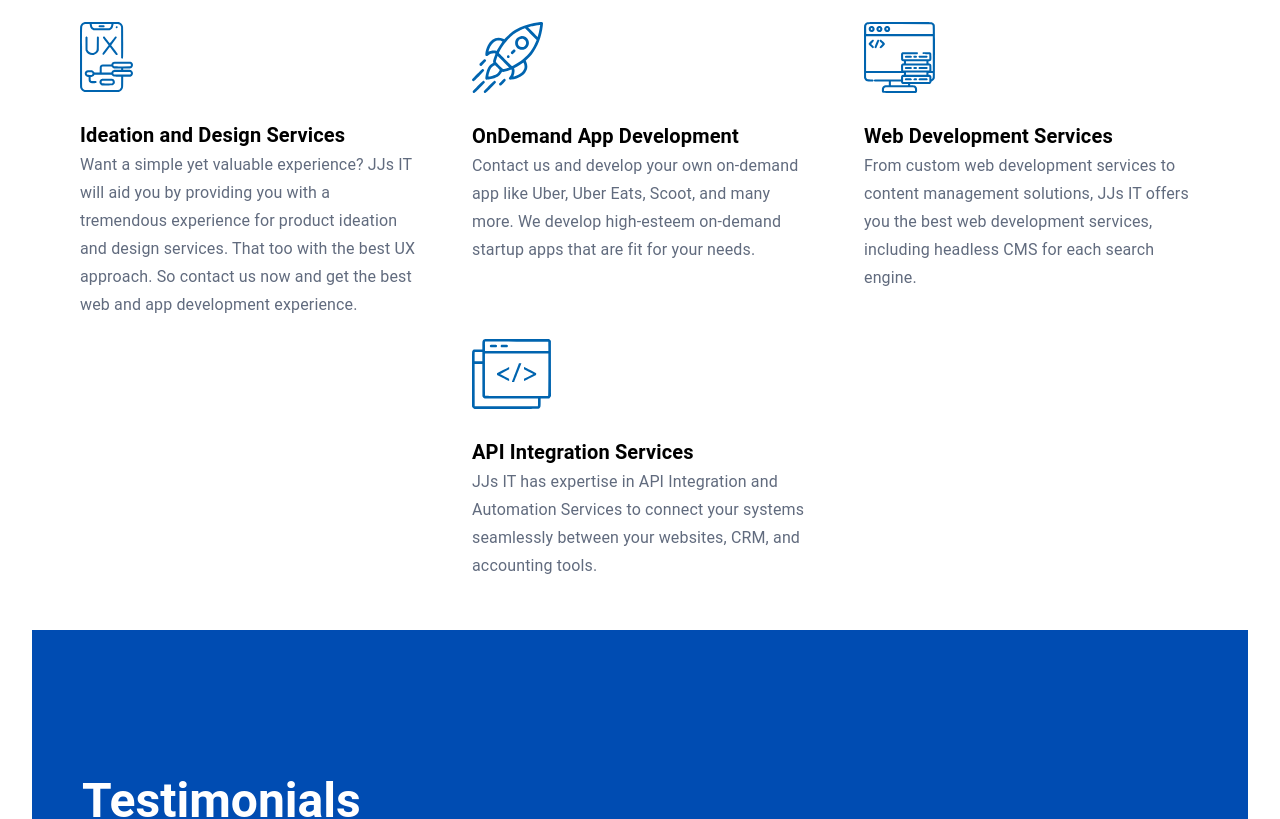
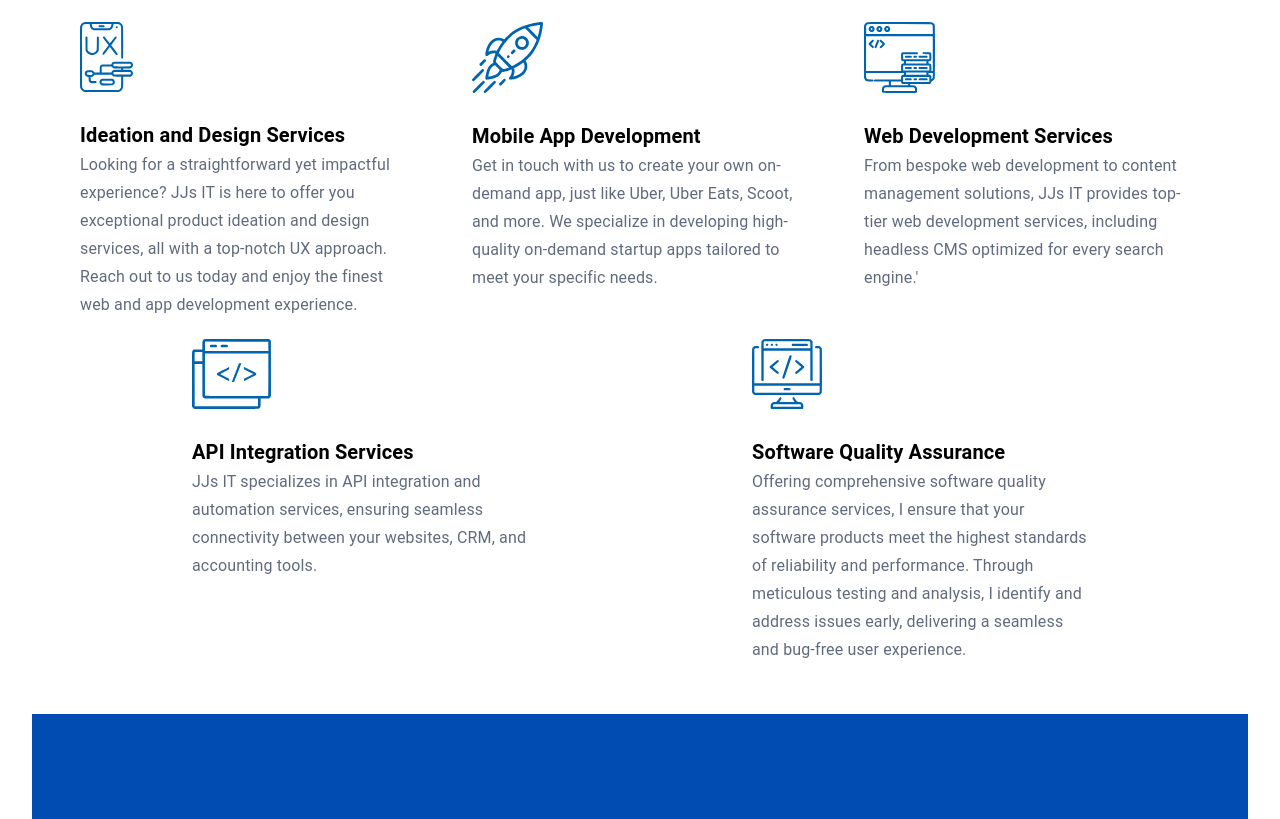
Before and after one commit to Zeeeforzain/JJs_IT, a React (Create React App) app: page / in a window 1280 px wide. Shown: the part 940-1759 px from the top of the page. Built offline with nearby package versions, Linux system fonts and the light colour scheme.

Commit message:
Changing Applied

```diff
--- a/public/index.html
+++ b/public/index.html
@@ -2,7 +2,7 @@
 <html lang="en">
   <head>
     <meta charset="utf-8" />
-    <link rel="icon" href="Images/jjsIT.png" />
+    <link rel="icon" href="Images/favIcon.png" />
     <meta name="viewport" content="width=device-width, initial-scale=1" />
     <meta name="theme-color" content="#000000" />
     <meta
--- a/src/Components/Appbar.js
+++ b/src/Components/Appbar.js
@@ -74,7 +74,7 @@
 
   const drawer = (
     <Box onClick={handleDrawerToggle} sx={{ textAlign: "center" }}>
-      <Title />
+      <Title img="Images/jjs_it.png" />
       <Divider />
       <List>
         {navItems.map((item, index) => (
@@ -124,7 +124,7 @@
           >
             <MenuIcon />
           </IconButton>
-          <Title
+          <Title img="Images/jjs_it.png"
             sx={{
               display: { xs: "block", sm: "block" },
               flexGrow: 0,
--- a/src/Components/Footer.js
+++ b/src/Components/Footer.js
@@ -69,7 +69,9 @@
           justifyContent={"space-around"}
           borderBottom={{ xs: "1px solid white", md: "none" }}
         >
-          <Title color="white" />
+          <Title
+          img="Images/jjs_it2.png"
+          color="white" />
           <Typography
             varient="body1"
             width={"100%"}
@@ -94,7 +96,7 @@
               height={"auto"}
             />
             <Typography variant="body1" marginLeft={"10px"} fontWeight={"500"}>
-              +92 00000000
+              +92 345 5276648
             </Typography>
           </Box>
           <Box
@@ -141,13 +143,6 @@
                 "&:hover": { textDecoration: "Underline", cursor: "pointer" },
               }}
             >
-              Portfolio
-            </ListItem>
-            <ListItem
-              sx={{
-                "&:hover": { textDecoration: "Underline", cursor: "pointer" },
-              }}
-            >
               Mobile App Development
             </ListItem>
             <ListItem
@@ -162,11 +157,11 @@
                 "&:hover": { textDecoration: "Underline", cursor: "pointer" },
               }}
             >
-              Ideation & Design
+              UI/UX Services
             </ListItem>
           </List>
         </Box>
-        <Box
+        {/* <Box
           width={{ xs: "100%", md: "20%" }}
           height={'auto'}
           display={"flex"}
@@ -200,7 +195,7 @@
               Creating an Educationl Android App - The Complete Guide
             </ListItem>
           </List>
-        </Box>
+        </Box> */}
       </Box>
       <Box
         display={"flex"}
@@ -211,7 +206,7 @@
         textAlign={{ xs: "center" }}
       >
         <Typography variant="body1" color={"white"} fontWeight={"500"}>
-          Copyright © 2024 JJs IT. All Rights Reserved by{" "}
+          Copyright © 2024 JJs. All Rights Reserved by{" "}
           <Typography
             component="span"
             variant="body1"
--- a/src/Components/ServiceComponent.js
+++ b/src/Components/ServiceComponent.js
@@ -8,7 +8,6 @@
       width={{ xs: '100%', md: '30%' }}
       height={{xs:'auto', md:"auto"}}
       marginBottom={{xs:'10px', md:'10px'}}
-
     >
       <img src={props.img} alt="logo"  />
       <Typography variant="h6" sx={{ color: 'black', fontWeight: "600", marginTop: '20px' }}>
--- a/src/Components/Services.js
+++ b/src/Components/Services.js
@@ -22,30 +22,35 @@
         <ServiceComponent
           img="Images/UX.svg"
           title="Ideation and Design Services"
-          description="Want a simple yet valuable experience? JJs IT will aid you by providing you with a tremendous experience for product ideation and design services. That too with the best UX approach. So contact us now and get the best web and app development experience."
+          description="Looking for a straightforward yet impactful experience? JJs IT is here to offer you exceptional product ideation and design services, all with a top-notch UX approach. Reach out to us today and enjoy the finest web and app development experience."
         />
         <ServiceComponent
           img="Images/App.svg"
-          title="OnDemand App Development"
-          description="Contact us and develop your own on-demand app like Uber, Uber Eats, Scoot, and many more. We develop high-esteem on-demand startup apps that are fit for your needs."
+          title="Mobile App Development"
+          description="Get in touch with us to create your own on-demand app, just like Uber, Uber Eats, Scoot, and more. We specialize in developing high-quality on-demand startup apps tailored to meet your specific needs."
         />
         <ServiceComponent
-        img='Images/Web.svg'
-        title="Web Development Services"
-        description="From custom web development services to content management solutions, JJs IT offers you the best web development services, including headless CMS for each search engine."
+          img="Images/Web.svg"
+          title="Web Development Services"
+          description="From bespoke web development to content management solutions, JJs IT provides top-tier web development services, including headless CMS optimized for every search engine.'"
         />
       </Box>
       <Box
-      display={{ xs: "block", sm: "flex" }}
-      flexDirection={{ xs: "column", sm: "row" }}
-      justifyContent="center"
-      marginTop="10px"
-      alignItems="center"
-        >
+        display={{ xs: "block", sm: "flex" }}
+        flexDirection={{ xs: "column", sm: "row" }}
+        justifyContent="space-around"
+        marginTop="10px"
+        alignItems="start"
+      >
         <ServiceComponent
-        img='Images/API.svg'
+          img="Images/API.svg"
           title="API Integration Services"
-          description="JJs IT has expertise in API Integration and Automation Services to connect your systems seamlessly between your websites, CRM, and accounting tools."
+          description="JJs IT specializes in API integration and automation services, ensuring seamless connectivity between your websites, CRM, and accounting tools."
+        />
+        <ServiceComponent
+          img="Images/computer.svg"
+          title="Software Quality Assurance"
+          description="Offering comprehensive software quality assurance services, I ensure that your software products meet the highest standards of reliability and performance. Through meticulous testing and analysis, I identify and address issues early, delivering a seamless and bug-free user experience."
         />
       </Box>
     </Box>
--- a/src/Components/Title.js
+++ b/src/Components/Title.js
@@ -38,7 +38,7 @@
 
   return (
     <Box style={titleContainerStyle}>
-      <img src="Images/jjs_it.png" alt="logo" style={logoStyle} />
+      <img src={props.img} alt="logo" style={logoStyle} />
       <Box style={nameContainerStyle}>
         <Typography variant='body1' style={titleH4Style}>JUNAID & JAWAD</Typography>
         <Typography variant="caption" style={titleH6Style}> CONSULTANCY </Typography>
```
Also changed, not shown: public/Images/favIcon.png (added), public/Images/jjs_it2.png (added).
